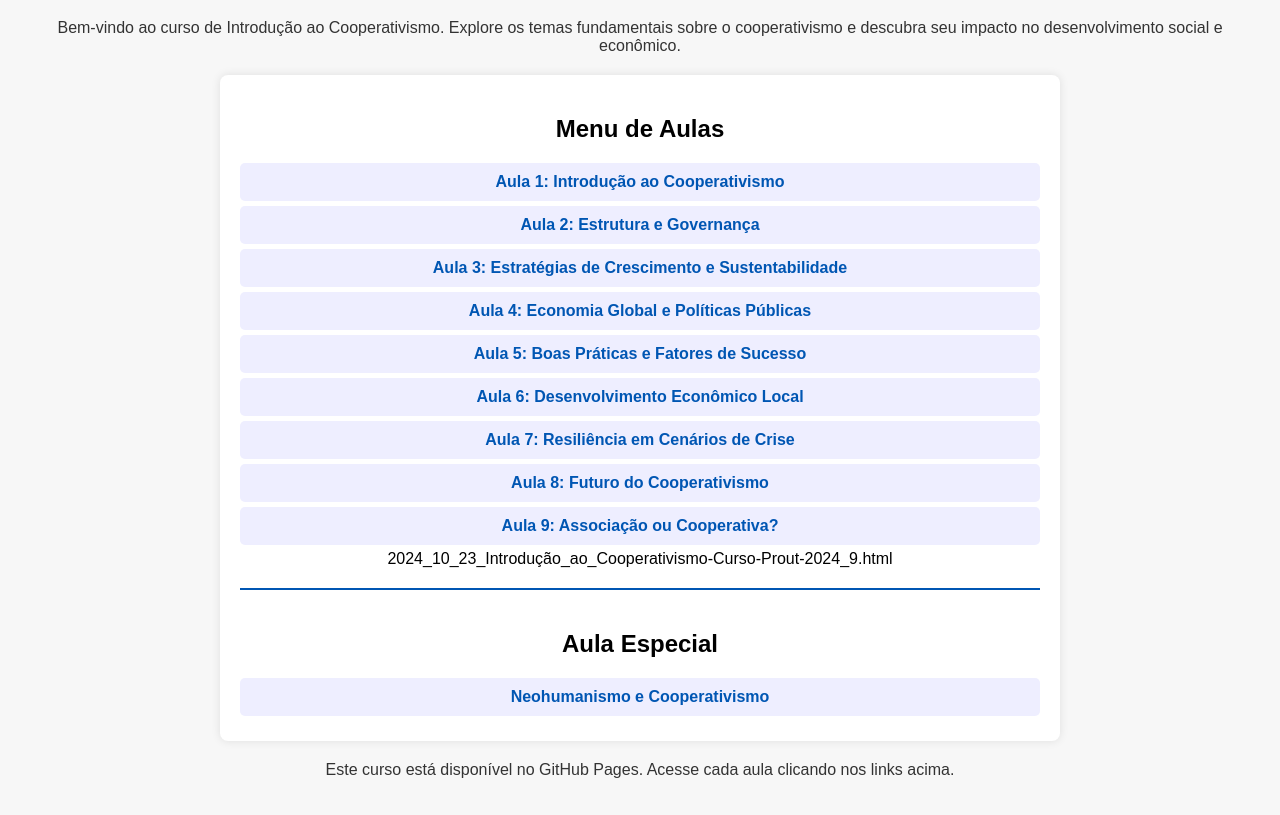
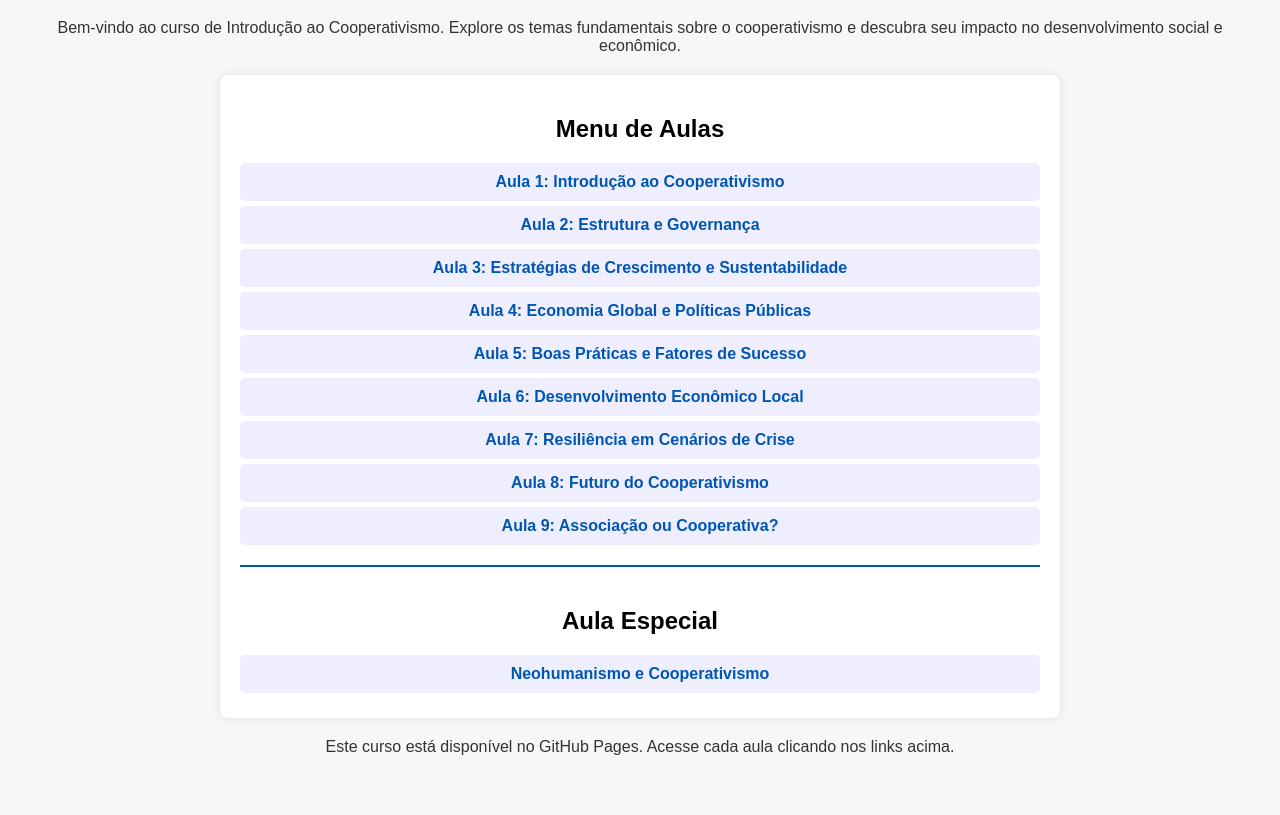
Before and after one commit to marcos-mendez/CodeBook, a plain HTML site: page index.html in a window 1280 px wide. Shown: the part 81-896 px from the top of the page. After the commit the page ends 873 px from the top, so only its background shows below. Drawn offline with Linux system fonts and the light colour scheme.

Commit message:
Update index.html fix bug

```diff
--- a/index.html
+++ b/index.html
@@ -63,8 +63,6 @@
         <a href="2024_10_23_Introdução_ao_Cooperativismo-Curso-Prout-2024_8.html">Aula 8: Futuro do Cooperativismo</a>
         <a href="2024_10_23_Introdução_ao_Cooperativismo-Curso-Prout-2024_9.html">Aula 9: Associação ou Cooperativa?</a>
 
-        2024_10_23_Introdução_ao_Cooperativismo-Curso-Prout-2024_9.html
-
         <div class="extra-lesson">
             <h2>Aula Especial</h2>
             <a href="2024_10_23_Introdução_ao_Cooperativismo-Curso-Prout-2024_1_NeoHumanismo&Cooperativismo.html">Neohumanismo e Cooperativismo</a>
```
